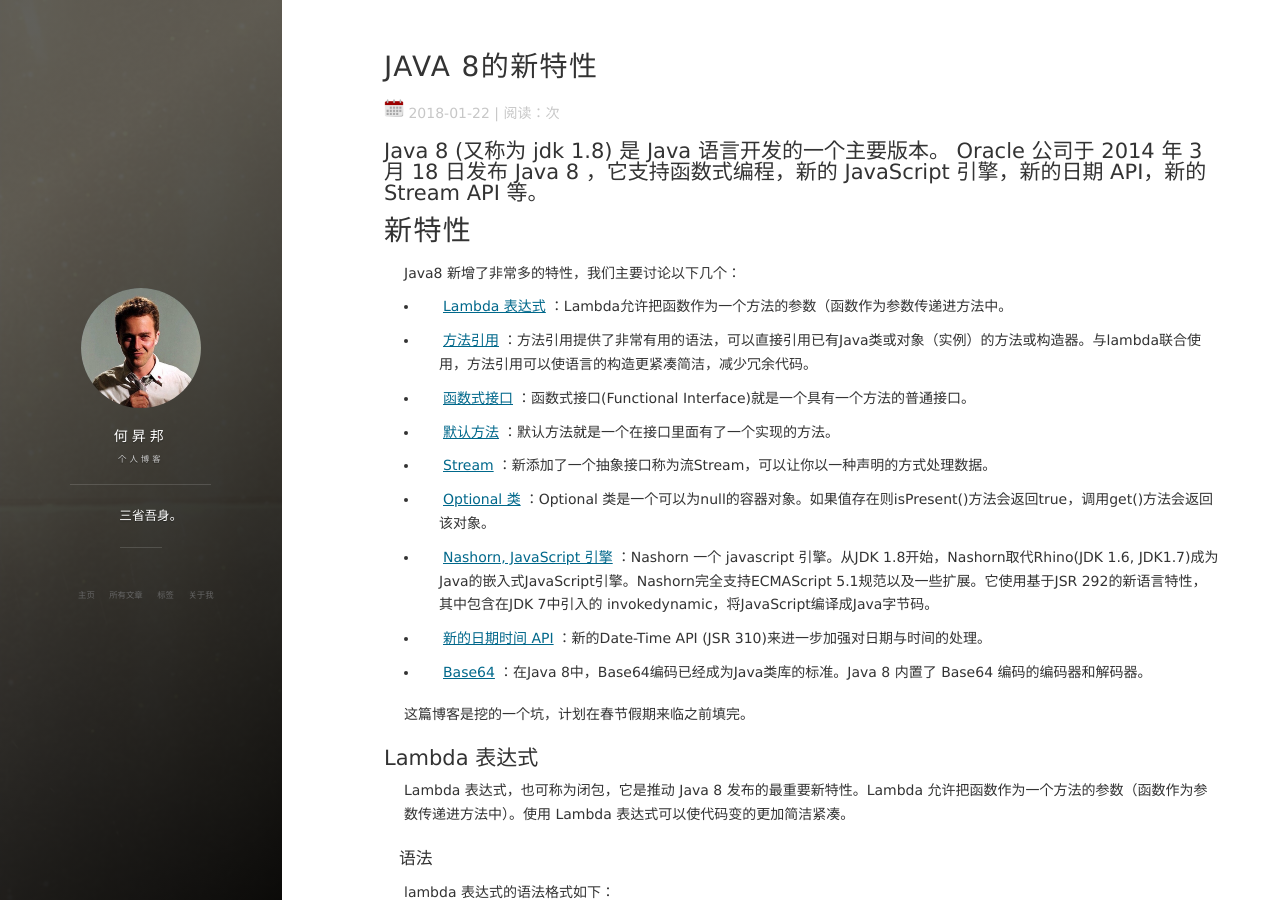
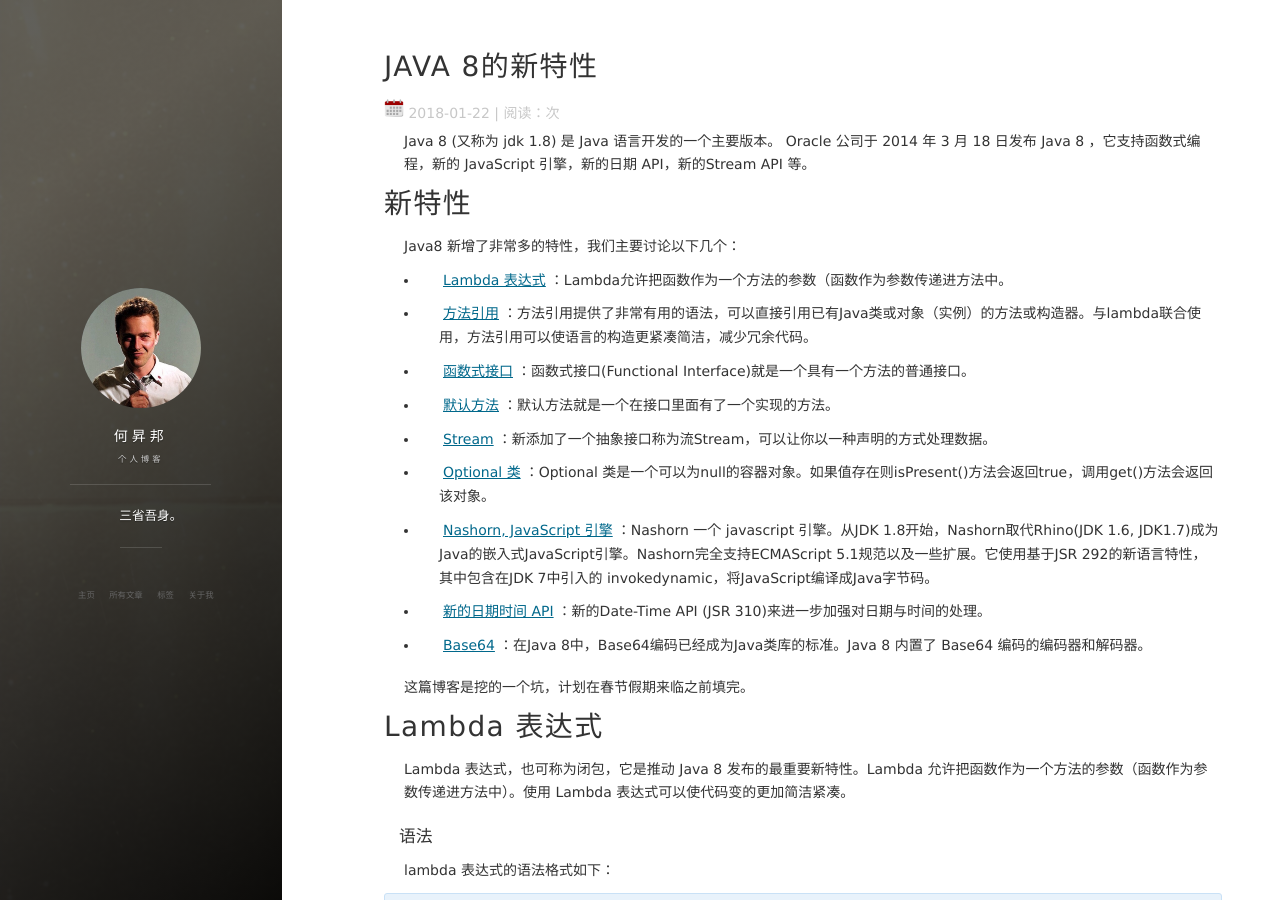
Before and after one commit to heshengbang/heshengbang.github.io, a Jekyll site: the page built from _posts/2018-01-22-JAVA 8新特性.md, in a window 1280 px wide and 900 px high. Built offline with Jekyll 4.4.1, drawn with Linux system fonts in a browser that asks for light colours; nearby versions of some CDN libraries; comment, search, counter and statistics services are not loaded.

Commit message:
merge 9 file to 1 and add it to exist file

```diff
--- a/_posts/2018-01-22-JAVA 8新特性.md
+++ b/_posts/2018-01-22-JAVA 8新特性.md
@@ -6,31 +6,32 @@
 ---
 
   Java 8 (又称为 jdk 1.8) 是 Java 语言开发的一个主要版本。 Oracle 公司于 2014 年 3 月 18 日发布 Java 8 ，它支持函数式编程，新的 JavaScript 引擎，新的日期 API，新的Stream API 等。
----
+
 # 新特性
 Java8 新增了非常多的特性，我们主要讨论以下几个：
-- [Lambda 表达式](http://www.heshengbang.men/2018/01/JAVA-8新特性之Lambda-表达式/)：Lambda允许把函数作为一个方法的参数（函数作为参数传递进方法中。
+- [Lambda 表达式](#1)：Lambda允许把函数作为一个方法的参数（函数作为参数传递进方法中。
 
-- [方法引用](http://www.heshengbang.men/2018/01/JAVA-8新特性之方法引用/)：方法引用提供了非常有用的语法，可以直接引用已有Java类或对象（实例）的方法或构造器。与lambda联合使用，方法引用可以使语言的构造更紧凑简洁，减少冗余代码。
+- [方法引用](#2)：方法引用提供了非常有用的语法，可以直接引用已有Java类或对象（实例）的方法或构造器。与lambda联合使用，方法引用可以使语言的构造更紧凑简洁，减少冗余代码。
 
-- [函数式接口](http://www.heshengbang.men/2018/01/JAVA-8新特性之函数式接口/)：函数式接口(Functional Interface)就是一个具有一个方法的普通接口。
+- [函数式接口](#3)：函数式接口(Functional Interface)就是一个具有一个方法的普通接口。
 
-- [默认方法](http://www.heshengbang.men/2018/01/JAVA-8新特性之默认方法/)：默认方法就是一个在接口里面有了一个实现的方法。
+- [默认方法](#4)：默认方法就是一个在接口里面有了一个实现的方法。
 
-- [Stream](http://www.heshengbang.men/2018/01/JAVA-8新特性之Stream/)：新添加了一个抽象接口称为流Stream，可以让你以一种声明的方式处理数据。
+- [Stream](#5)：新添加了一个抽象接口称为流Stream，可以让你以一种声明的方式处理数据。
 
-- [Optional 类](http://www.heshengbang.men/2018/01/JAVA-8新特性之Optional类/)：Optional 类是一个可以为null的容器对象。如果值存在则isPresent()方法会返回true，调用get()方法会返回该对象。
+- [Optional 类](#6)：Optional 类是一个可以为null的容器对象。如果值存在则isPresent()方法会返回true，调用get()方法会返回该对象。
 
-- [Nashorn, JavaScript 引擎](http://www.heshengbang.men/2018/01/JAVA-8新特性之Nashorn,-JavaScript-引擎/)：Nashorn 一个 javascript 引擎。从JDK 1.8开始，Nashorn取代Rhino(JDK 1.6, JDK1.7)成为Java的嵌入式JavaScript引擎。Nashorn完全支持ECMAScript 5.1规范以及一些扩展。它使用基于JSR 292的新语言特性，其中包含在JDK 7中引入的 invokedynamic，将JavaScript编译成Java字节码。
+- [Nashorn, JavaScript 引擎](#7)：Nashorn 一个 javascript 引擎。从JDK 1.8开始，Nashorn取代Rhino(JDK 1.6, JDK1.7)成为Java的嵌入式JavaScript引擎。Nashorn完全支持ECMAScript 5.1规范以及一些扩展。它使用基于JSR 292的新语言特性，其中包含在JDK 7中引入的 invokedynamic，将JavaScript编译成Java字节码。
 
-- [新的日期时间 API](http://www.heshengbang.men/2018/01/JAVA-8新特性之新的日期时间-API/)：新的Date-Time API (JSR 310)来进一步加强对日期与时间的处理。
+- [新的日期时间 API](#8)：新的Date-Time API (JSR 310)来进一步加强对日期与时间的处理。
 
-- [Base64](http://www.heshengbang.men/2018/01/JAVA-8新特性之Base64/)：在Java 8中，Base64编码已经成为Java类库的标准。Java 8 内置了 Base64 编码的编码器和解码器。
+- [Base64](#9)：在Java 8中，Base64编码已经成为Java类库的标准。Java 8 内置了 Base64 编码的编码器和解码器。
 
 这篇博客是挖的一个坑，计划在春节假期来临之前填完。
 
 
-## Lambda 表达式
+<h1 id="1">Lambda 表达式</h1>
+
   Lambda 表达式，也可称为闭包，它是推动 Java 8 发布的最重要新特性。Lambda 允许把函数作为一个方法的参数（函数作为参数传递进方法中）。使用 Lambda 表达式可以使代码变的更加简洁紧凑。
 #### 语法
 lambda 表达式的语法格式如下：
@@ -91,11 +92,11 @@
 #### 变量作用域
 lambda 表达式只能引用 final 或 final 局部变量，这就是说不能在 lambda 内部修改定义在域外的局部变量，否则会编译错误。
 
-## 方法引用
-## 函数式接口
-## 默认方法
-## Stream
-## Optional 类
-## Nashorn, JavaScript 引擎
-## 新的日期时间 API
-## Base64
+<h1 id="2">方法引用</h1>
+<h1 id="3">函数式接口</h1>
+<h1 id="4">默认方法</h1>
+<h1 id="5">Stream</h1>
+<h1 id="6">Optional 类</h1>
+<h1 id="7">Nashorn, JavaScript 引擎</h1>
+<h1 id="8">新的日期时间 API</h1>
+<h1 id="9">Base64</h1>
```
